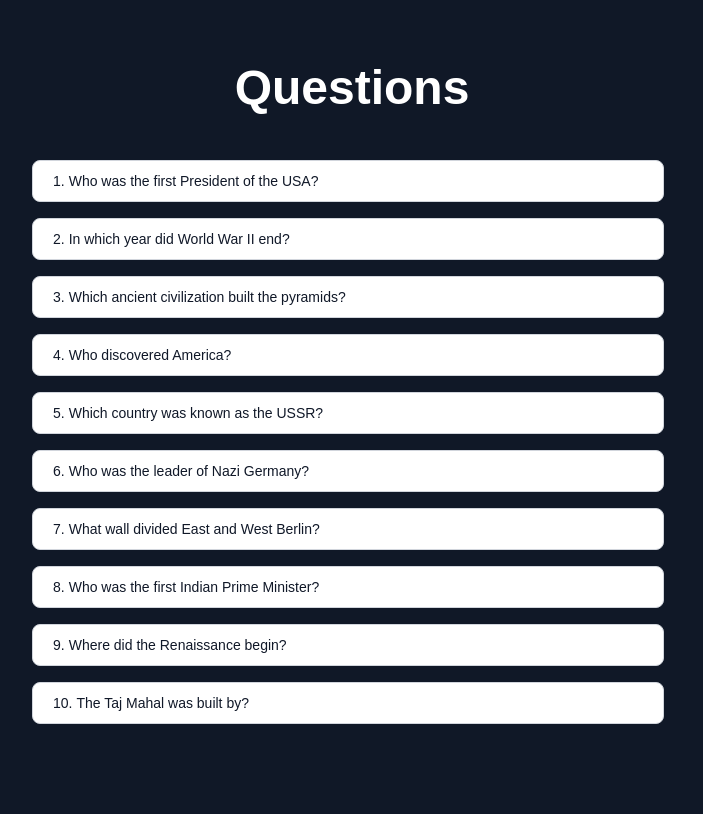
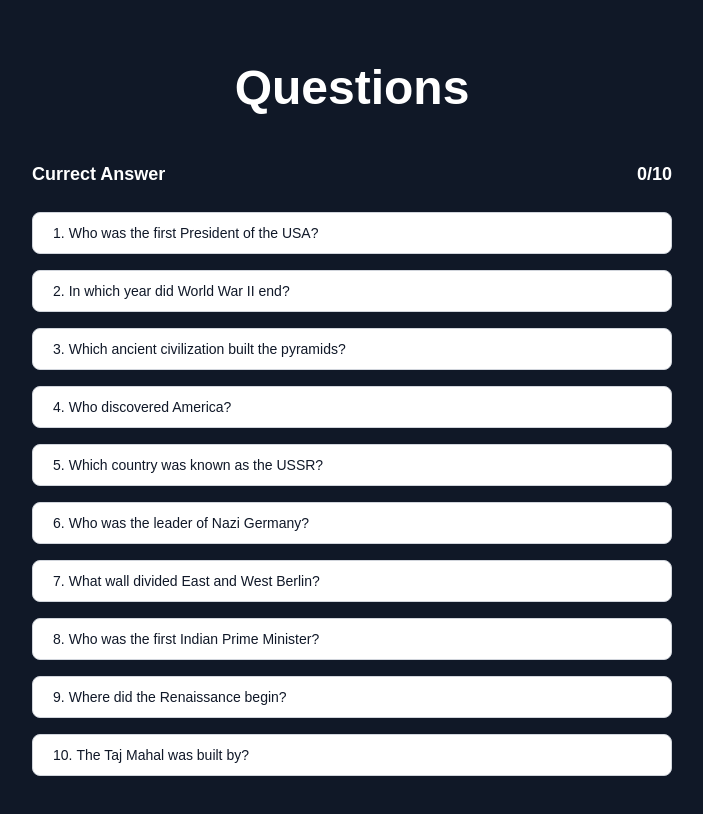
Before and after one commit to anuprajvarma/micro-quizz, a Next.js app: page /quizzes/history in a window 1280 px wide. Shown: the top 814 px of the page, without its empty margins (288-991 px from the left). Built offline with nearby package versions, Linux system fonts and the light colour scheme.

Commit message:
set redux for score state

```diff
--- a/app/component/QuizClient.tsx
+++ b/app/component/QuizClient.tsx
@@ -2,6 +2,9 @@
 
 import React, { useState } from "react";
 import { useRouter } from "next/navigation";
+import { AppDispatch } from "@/redux/store";
+import { useDispatch } from "react-redux";
+import { setScore } from "@/redux/slices/Score";
 
 interface Question {
   id: string;
@@ -17,6 +20,8 @@ interface QuizClientProps {
 
 const QuizClient: React.FC<QuizClientProps> = ({ questionData, index }) => {
   const router = useRouter();
+  const dispatch = useDispatch<AppDispatch>();
+
   const [selected, setSelected] = useState<string | null>(null);
 
   const checkAnswer = (option: string) => {
@@ -54,7 +59,14 @@ const QuizClient: React.FC<QuizClientProps> = ({ questionData, index }) => {
       ))}
       <div className="w-full flex justify-end">
         <button
-          onClick={router.back}
+          onClick={() => {
+            if (selected) {
+              dispatch(setScore(selected === questionData.answer ? 1 : 0));
+              router.back();
+            } else {
+              router.back();
+            }
+          }}
           className="text-white cursor-pointer bg-blue-700 hover:bg-blue-800 focus:ring-4 focus:ring-blue-300 font-medium rounded-lg text-sm px-5 py-2.5 dark:bg-blue-600 dark:hover:bg-blue-700 focus:outline-none dark:focus:ring-blue-800"
         >
           {selected ? "Done" : "Back"}
--- a/app/layout.tsx
+++ b/app/layout.tsx
@@ -1,5 +1,6 @@
 import type { Metadata } from "next";
 import { Geist, Geist_Mono } from "next/font/google";
+import { Providers } from "../redux/provider";
 import "./globals.css";
 
 const geistSans = Geist({
@@ -27,7 +28,7 @@ export default function RootLayout({
       <body
         className={`${geistSans.variable} ${geistMono.variable} antialiased`}
       >
-        {children}
+        <Providers>{children}</Providers>
       </body>
     </html>
   );
--- a/app/quizzes/[category]/page.tsx
+++ b/app/quizzes/[category]/page.tsx
@@ -1,31 +1,46 @@
+"use client";
 import Link from "next/link";
 import { allQuizzes } from "@/data/dummuyData";
+import { useSelector } from "react-redux";
+import { RootState } from "../../../redux/store";
+import { useParams } from "next/navigation";
+// interface Props {
+//   params: Promise<{ category: string }>;
+// }
 
-interface Props {
-  params: Promise<{ category: string }>;
-}
+const Page = () => {
+  const params = useParams();
+  const { category } = params;
+  //   const { category } = await props.params;
 
-const Page = async (props: Props) => {
-  const { category } = await props.params; // ✅ explicitly await
-  console.log("Category:", category); // ✅ explicitly await
+  console.log("Category:", category);
+
+  const score = useSelector((state: RootState) => state.Score);
+
   const selectedQuiz = allQuizzes.find(
-    (quiz) => quiz.category.toLowerCase() === category.toLowerCase()
+    (quiz) => quiz.category.toLowerCase() === category
   );
 
   return (
     <div className="w-full h-full flex justify-center">
       <div className="w-[70rem] flex flex-col justify-center items-center py-[4rem]">
-        <div className="flex flex-col gap-[3rem]">
-          <p className="text-white text-5xl font-semibold text-center">
-            Questions
-          </p>
+        <div className="flex flex-col gap-[1.5rem]">
+          <div className="flex flex-col gap-[3rem]">
+            <p className="text-white text-5xl font-semibold text-center">
+              Questions
+            </p>
+            <div className="flex justify-between text-white text-lg font-semibold">
+              <p>Currect Answer</p>
+              <p>{score}/10</p>
+            </div>
+          </div>
           <div className="flex flex-col gap-2 w-[40rem]">
             {selectedQuiz ? (
               selectedQuiz.questions.map((question, index) => (
                 <Link
                   key={question.id}
                   href={`/quiz/${question.id}`}
-                  className="text-gray-900 flex gap-1 bg-white border border-gray-300 focus:outline-none hover:bg-gray-100 focus:ring-4 focus:ring-gray-100 font-medium rounded-lg text-sm px-5 py-2.5 me-2 mb-2 dark:bg-gray-800 dark:text-white dark:border-gray-600 dark:hover:bg-gray-700 dark:hover:border-gray-600 dark:focus:ring-gray-700"
+                  className="text-gray-900 w-full flex gap-1 bg-white border border-gray-300 focus:outline-none hover:bg-gray-100 focus:ring-4 focus:ring-gray-100 font-medium rounded-lg text-sm px-5 py-2.5 me-2 mb-2 dark:bg-gray-800 dark:text-white dark:border-gray-600 dark:hover:bg-gray-700 dark:hover:border-gray-600 dark:focus:ring-gray-700"
                 >
                   <p>{index + 1}.</p>
                   <p>{question.question}</p>
--- a/package.json
+++ b/package.json
@@ -9,10 +9,12 @@
     "lint": "next lint"
   },
   "dependencies": {
+    "@reduxjs/toolkit": "^2.8.2",
     "next": "15.3.5",
     "react": "^19.0.0",
     "react-dom": "^19.0.0",
-    "react-icons": "^5.5.0"
+    "react-icons": "^5.5.0",
+    "react-redux": "^9.2.0"
   },
   "devDependencies": {
     "@eslint/eslintrc": "^3",
--- /dev/null
+++ b/redux/provider.tsx
@@ -0,0 +1,8 @@
+"use client";
+
+import { Provider } from "react-redux";
+import { store } from "./store";
+
+export function Providers({ children }: { children: React.ReactNode }) {
+  return <Provider store={store}>{children}</Provider>;
+}
--- /dev/null
+++ b/redux/slices/Score.ts
@@ -0,0 +1,18 @@
+import { createSlice } from "@reduxjs/toolkit";
+
+const initialState: number = 0;
+
+const ScoreSlice = createSlice({
+  name: "Score",
+  initialState,
+  reducers: {
+    setScore(state, action) {
+      const newScore = state + action.payload;
+      console.log("Setting score:", newScore);
+      return newScore;
+    },
+  },
+});
+
+export const { setScore } = ScoreSlice.actions;
+export default ScoreSlice.reducer;
--- /dev/null
+++ b/redux/store.ts
@@ -0,0 +1,11 @@
+import { configureStore } from "@reduxjs/toolkit";
+import ScoreSlice from "./slices/Score";
+
+export const store = configureStore({
+  reducer: {
+    Score: ScoreSlice,
+  },
+});
+
+export type RootState = ReturnType<typeof store.getState>;
+export type AppDispatch = typeof store.dispatch;
```
Also changed, not shown: 1 other file (tests, documents, lock files or other folders).
